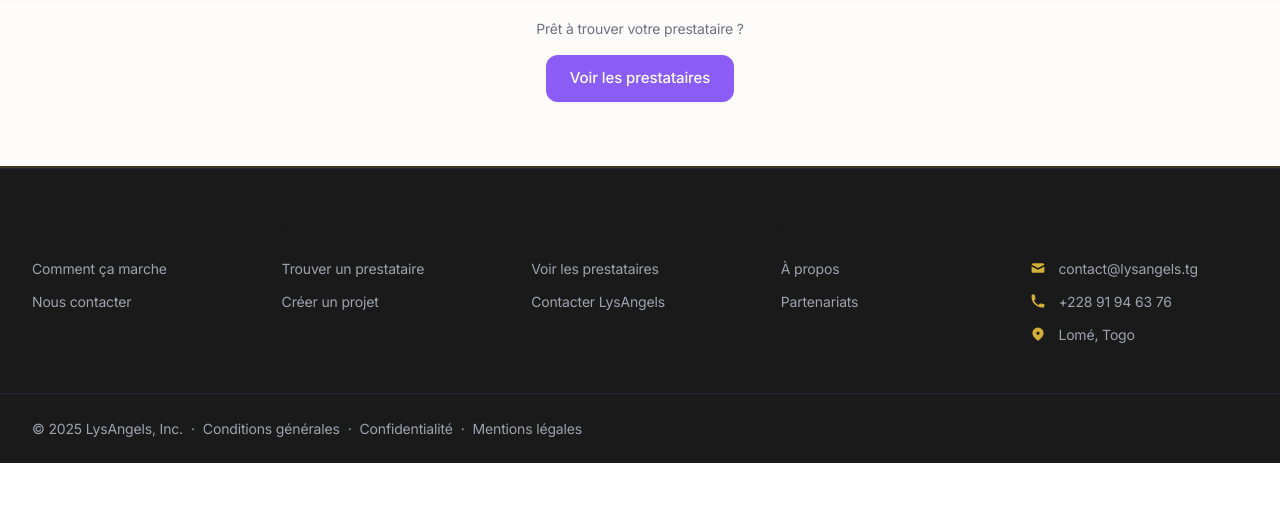
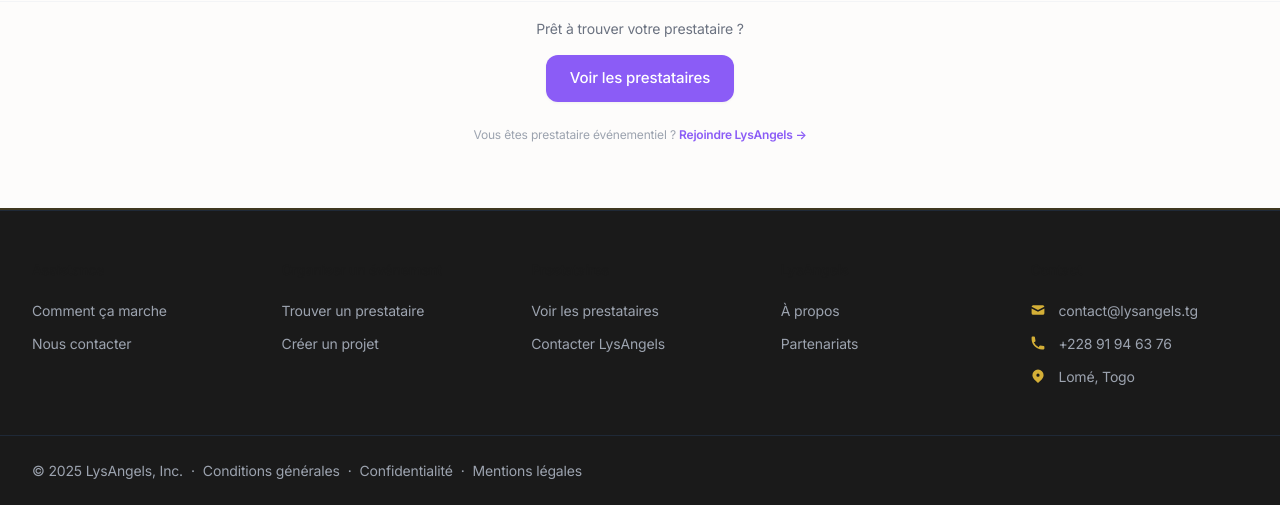
Before and after one commit to deSully/lysangels, a Django app: page / in a window 1280 px wide. Shown: the part 2859-3364 px from the top of the page. Before the commit the page ends 3322 px from the top, so only its background shows below. Run offline with Django 5.2, Linux system fonts and the light colour scheme; data comes from the database, SQL or seed files in the repository; some libraries are stand-ins or nearby versions.

Commit message:
feat: add vendor signup CTA on homepage

```diff
--- a/templates/core/home.html
+++ b/templates/core/home.html
@@ -269,6 +269,10 @@
 <div class="bg-lily-cream text-center pt-4 pb-16 border-t border-gray-100">
     <p class="text-gray-500 text-sm mb-4">Prêt à trouver votre prestataire ?</p>
     <a href="{% url 'vendors:vendor_list' %}" class="btn btn-primary">Voir les prestataires</a>
+    <p class="text-gray-400 text-xs mt-6">
+        Vous êtes prestataire événementiel ?
+        <a href="{% url 'vendors:vendor_signup' %}" class="text-lily-purple font-semibold hover:underline">Rejoindre LysAngels →</a>
+    </p>
 </div>
 
 {% endblock %}
```
